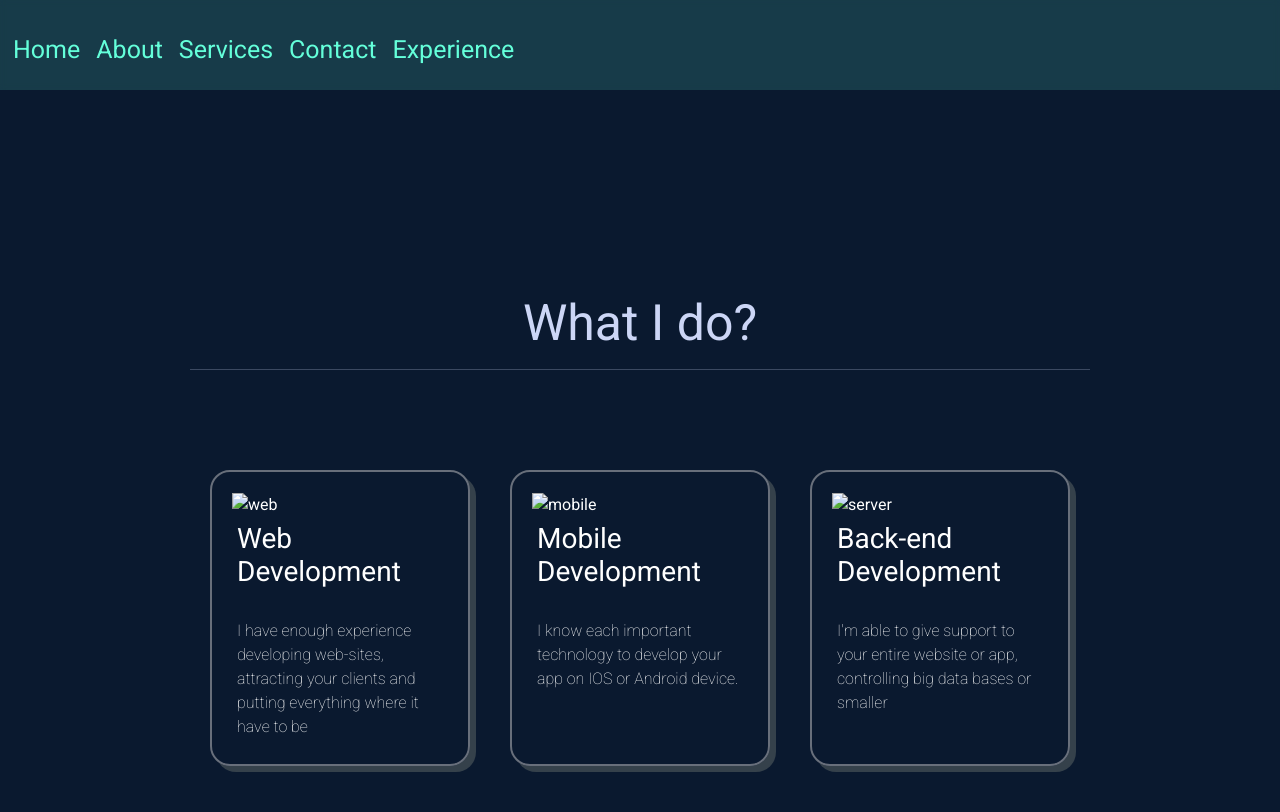
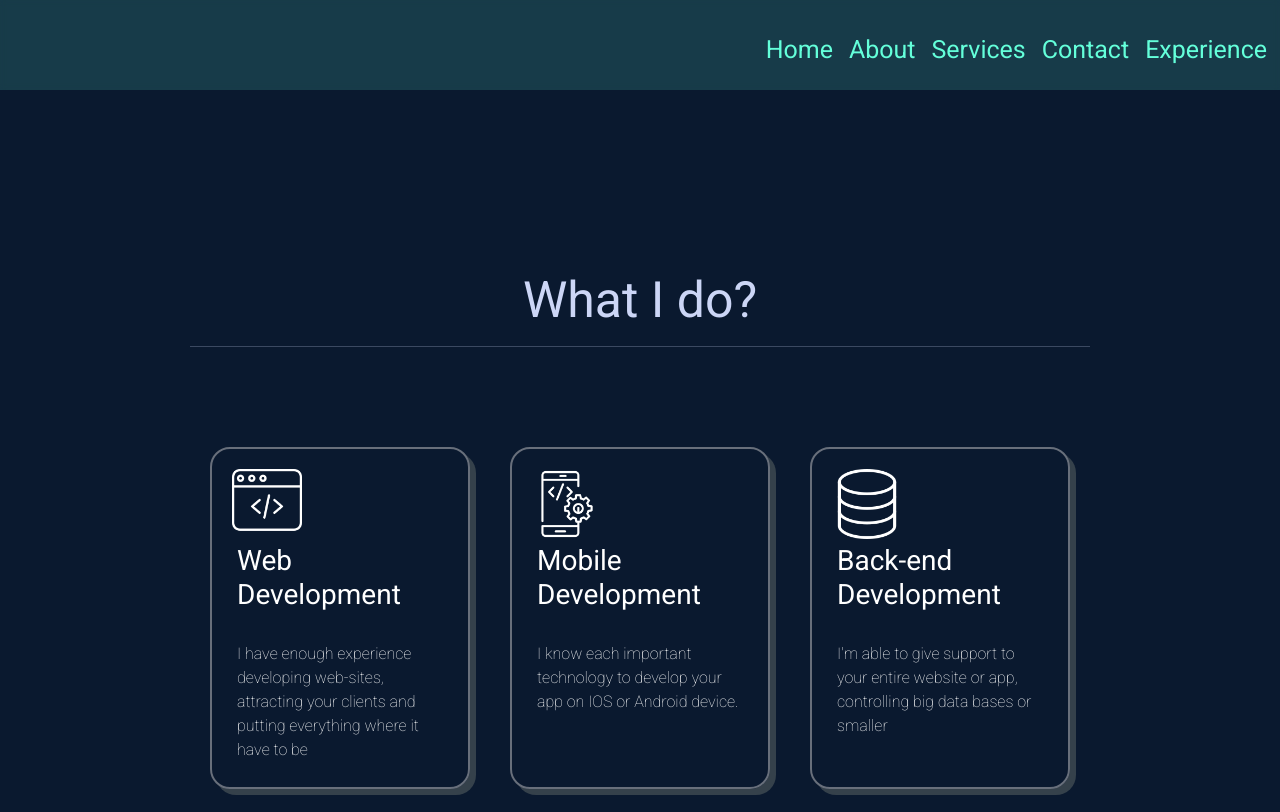
Before and after one commit to M4qu14v3l0/Portfolio, a plain HTML site: page pages/services.html in a window 1280 px wide. Shown: the top 812 px of the page. Drawn offline with nearby package versions, Linux system fonts and the light colour scheme.

Commit message:
nav bar implemented

```diff
--- a/pages/services.html
+++ b/pages/services.html
@@ -70,7 +70,7 @@
                     <div class="card-services">
                         <div class="container-1">
                             <div class="header-card">
-                                <img src="./icons/web-programming .png" alt="web" class="icon-services">
+                                <img src="../icons/web-programming .png" alt="web" class="icon-services">
                                 <h3>Web Development</h3>
                             </div>
                             <p>I have enough experience
@@ -80,7 +80,7 @@
                     <div class="card-services">
                         <div class="container-2">
                             <div class="header-card">
-                                <img src="./icons/app-development.png" alt="mobile" class="icon-services">
+                                <img src="../icons/app-development.png" alt="mobile" class="icon-services">
                                 <h3>Mobile Development</h3>
                             </div>
                             <p>I know each important
@@ -90,7 +90,7 @@
                     <div class="card-services">
                         <div class="container-3">
                             <div class="header-card">
-                                <img src="./icons/server.png" alt="server" class="icon-services">
+                                <img src="../icons/server.png" alt="server" class="icon-services">
                                 <h3>Back-end Development</h3>
                             </div>
                             <p>I'm able to give support to your entire website or app, controlling big data   bases or smaller</p>
--- a/styles.css
+++ b/styles.css
@@ -70,13 +70,29 @@ main{
     -webkit-backdrop-filter: blur(8px);
     background-color:rgb(100, 255, 218,0.15) ;
     backdrop-filter: blur(3px);
+    display: flex;
+    justify-content: end;
+}
+
+.navbar{
+    display: flex;
+    flex-direction: row-reverse;
 }
 
 .navbar-toggler{
     background-color: #64ffda;
-    display: flex;
-    justify-content: end;
 }
+
+.navbar-toggler:focus{
+    box-shadow: none;
+    border: 2px solid rgb(100, 255, 218,0.15);
+}
+
+.navbar-collapse{
+    text-align: center;
+}
+
+
 
 
 .burger-nav{
```
